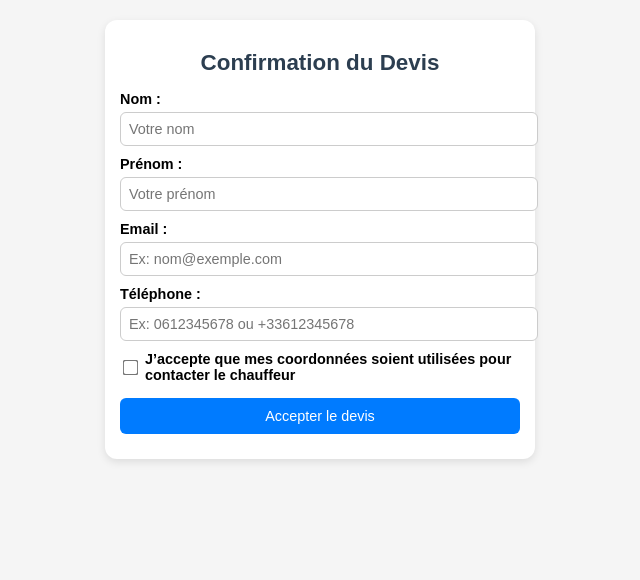
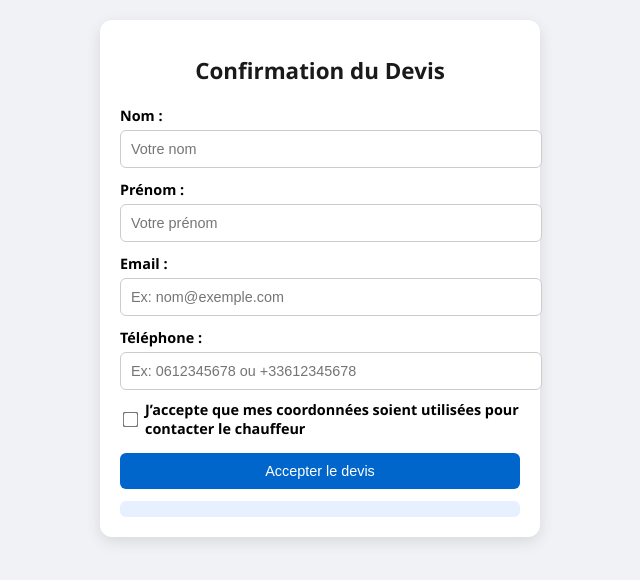
Before and after one commit to 13miles13/Chauffeur-app, a website: page public/confirmation.html in a window 1280 px wide. Shown: the whole page, without its empty margins (320-960 px from the left). Drawn offline with Linux system fonts and the light colour scheme.

Commit message:
Update confirmation.html

```diff
--- a/public/confirmation.html
+++ b/public/confirmation.html
@@ -7,16 +7,16 @@
 <meta name="description" content="Confirmez votre réservation chauffeur privé ou VTC à Marseille, Aix-en-Provence et alentours. Transfert aéroport, course rapide et sécurisée.">
 <meta name="keywords" content="chauffeur, VTC, taxi, Marseille, Aix en Provence, Cassis, Ciotat, Martigues, Marignane, Vitrolles, réservation chauffeur, course privée, transfert aéroport">
 <style>
-body { font-family: Arial, sans-serif; background:#f5f5f5; margin:0; padding:0; }
-.container { max-width:400px; margin:20px auto; background:#fff; border-radius:12px; padding:15px; box-shadow:0 3px 8px rgba(0,0,0,0.1); }
-h1 { text-align:center; font-size:1.4em; color:#2c3e50; margin-bottom:15px; }
-label { display:block; font-weight:bold; margin-top:10px; font-size:0.9em; }
-input[type=text], input[type=tel], input[type=email] { width:100%; padding:8px; margin-top:5px; border-radius:6px; border:1px solid #ccc; font-size:0.9em; }
-button { width:100%; padding:10px; background-color:#007bff; color:white; border:none; margin-top:15px; cursor:pointer; font-size:0.9em; border-radius:6px; }
-button:hover { background-color:#0056b3; }
+body { font-family:'Segoe UI', Arial, sans-serif; background:#f0f2f5; margin:0; padding:0; }
+.container { max-width:400px; margin:20px auto; background:#fff; border-radius:12px; padding:20px; box-shadow:0 5px 15px rgba(0,0,0,0.1); }
+h1 { text-align:center; font-size:1.4em; color:#1a1a1a; margin-bottom:20px; }
+label { display:block; font-weight:bold; margin-top:12px; font-size:0.9em; }
+input[type=text], input[type=tel], input[type=email] { width:100%; padding:10px; margin-top:5px; border-radius:6px; border:1px solid #ccc; font-size:0.9em; }
+button { width:100%; padding:10px; background-color:#0066cc; color:white; border:none; margin-top:15px; cursor:pointer; font-size:0.9em; border-radius:6px; transition:0.3s; }
+button:hover { background-color:#004999; }
 .checkbox-label { display:flex; align-items:center; margin-top:10px; cursor:pointer; font-size:0.9em; }
 .checkbox-label input { margin-right:8px; transform:scale(1.2); }
-.result { margin-top:10px; text-align:center; font-size:0.9em; }
+.result { margin-top:12px; text-align:center; font-size:0.9em; background:#e6f0ff; padding:8px; border-radius:6px; }
 .recap p { margin:4px 0; font-size:0.9em; }
 </style>
 </head>
@@ -50,7 +50,6 @@ button:hover { background-color:#0056b3; }
 </div>
 
 <script>
-// Récapitulatif
 const recapDiv = document.getElementById("recap");
 const course = JSON.parse(sessionStorage.getItem("course") || "{}");
 
@@ -64,7 +63,6 @@ if(course && course.depart && course.arrivee){
   `;
 }
 
-// Formulaire validation + envoi SMS/Email
 document.getElementById("confirmForm").addEventListener("submit", async e=>{
   e.preventDefault();
   const nom = document.getElementById("nom").value.trim();
@@ -102,7 +100,7 @@ document.getElementById("confirmForm").addEventListener("submit", async e=>{
     });
   }catch(err){ console.error("Erreur email:", err); }
 
-  document.getElementById("result").textContent="✅ Devis accepté ! SMS et email envoyés (verifiez vos spam).";
+  document.getElementById("result").textContent="✅ Devis accepté ! SMS et email envoyés (⚠️ vérifiez vos spam s'il n'apparaît pas dans votre boîte de réception).";
 });
 </script>
 </body>
```
